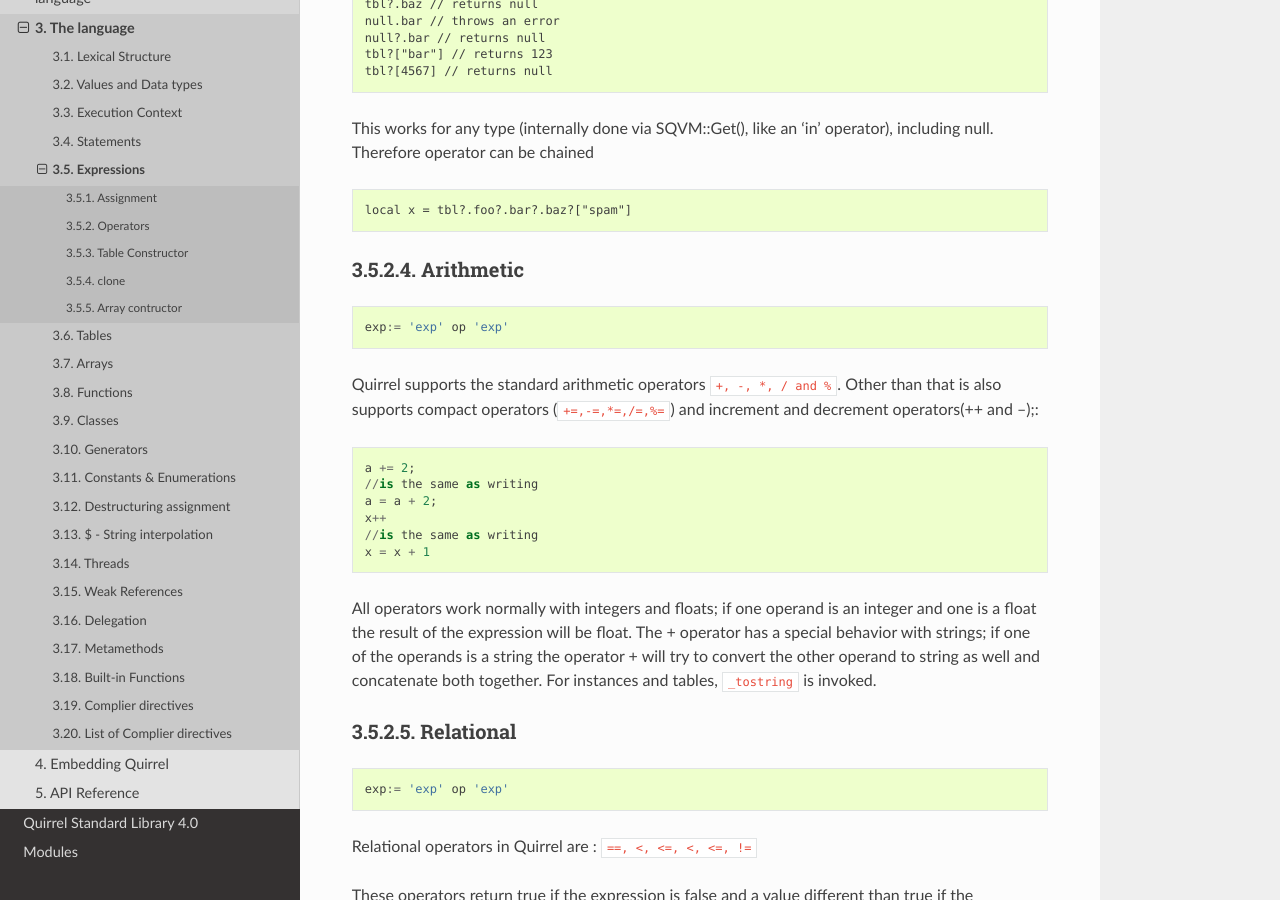
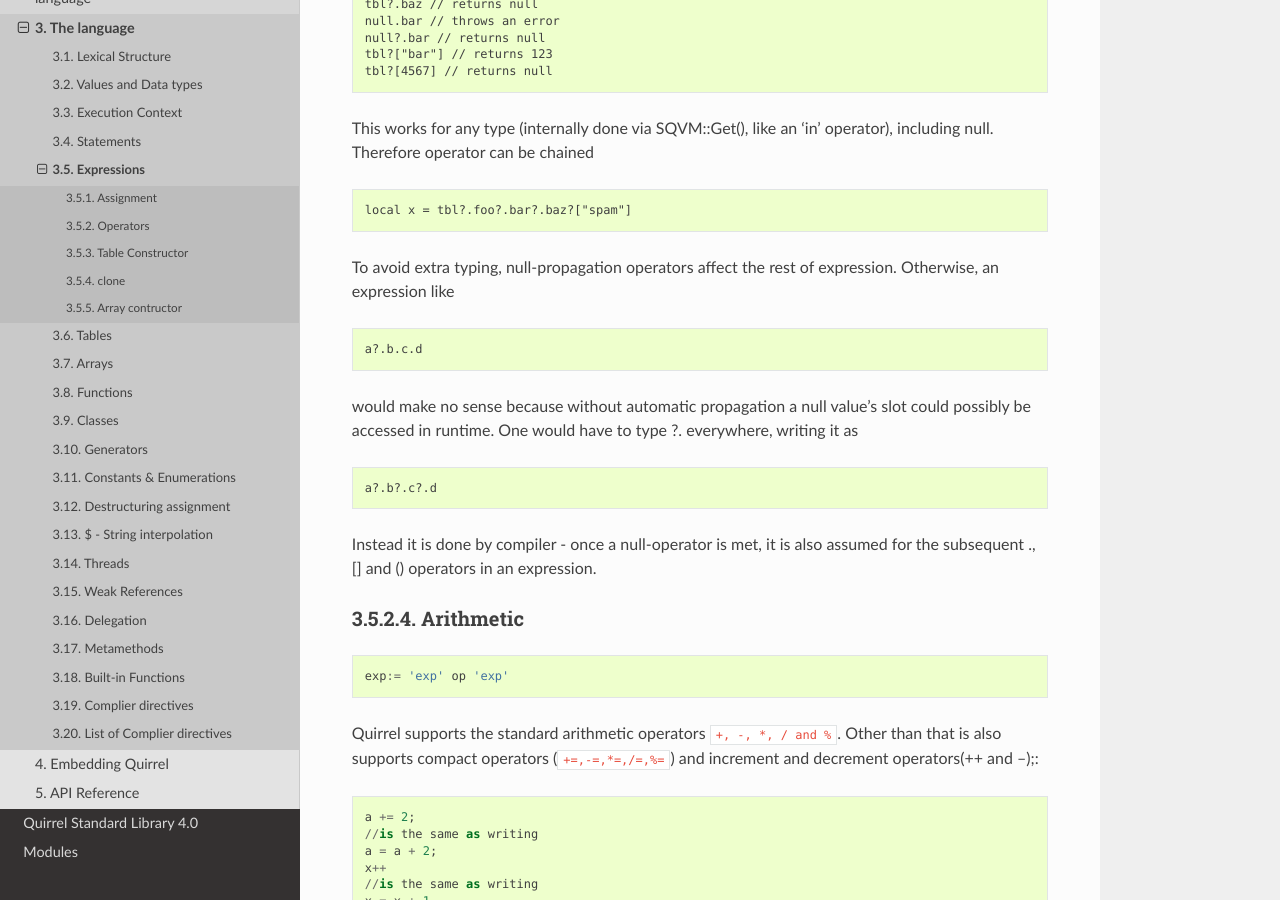
Before and after one commit to albertodemichelis/squirrel, a Sphinx documentation site: the page built from doc/source/reference/language/expressions.rst, in a window 1280 px wide and 900 px high, scrolled down 1578 px. Built offline with Sphinx 7.4.7 and the Read the Docs theme 2.0.0, drawn with Linux system fonts in a browser that asks for light colours.

Commit message:
Documentation update

```diff
--- a/doc/source/reference/language.rst
+++ b/doc/source/reference/language.rst
@@ -3,6 +3,7 @@
 ***************************
   The language
 ***************************
+Project source code is available at https://github.com/GaijinEntertainment/quirrel
 
 .. toctree::
    language/lexical_structure.rst
--- a/doc/source/reference/language/datatypes.rst
+++ b/doc/source/reference/language/datatypes.rst
@@ -31,6 +31,7 @@
 
     local a=1.0
     local b=0.234
+    local c = 6.5e-11 //exponential notation
 
 --------
 String
--- a/doc/source/reference/language/expressions.rst
+++ b/doc/source/reference/language/expressions.rst
@@ -123,6 +123,22 @@
 ::
 
     local x = tbl?.foo?.bar?.baz?["spam"]
+
+To avoid extra typing, null-propagation operators affect the rest of expression.
+Otherwise, an expression like
+
+::
+
+    a?.b.c.d
+
+would make no sense because without automatic propagation a null value's slot could possibly be accessed in runtime.
+One would have to type ?. everywhere, writing it as
+
+::
+
+    a?.b?.c?.d
+
+Instead it is done by compiler - once a null-operator is met, it is also assumed for the subsequent ., [] and () operators in an expression.
 
 
 ^^^^^^^^^^^^^
```
